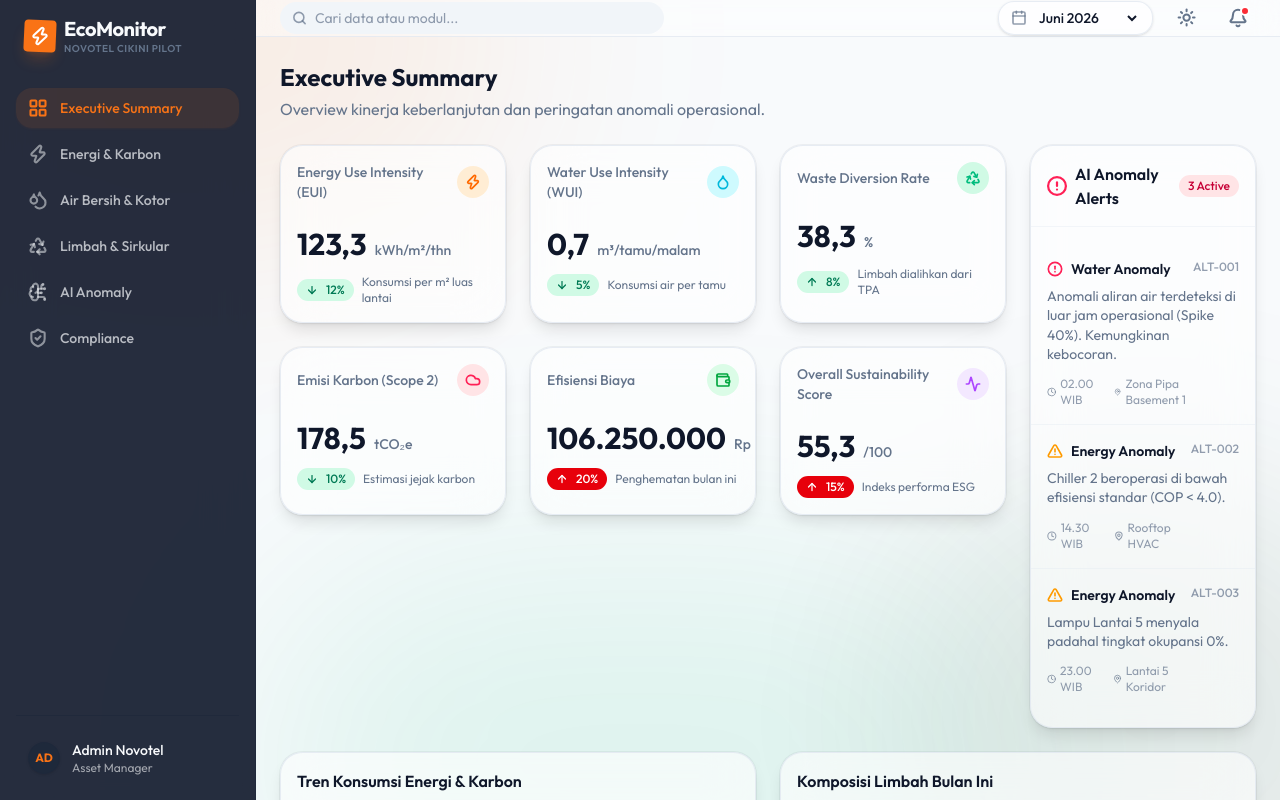
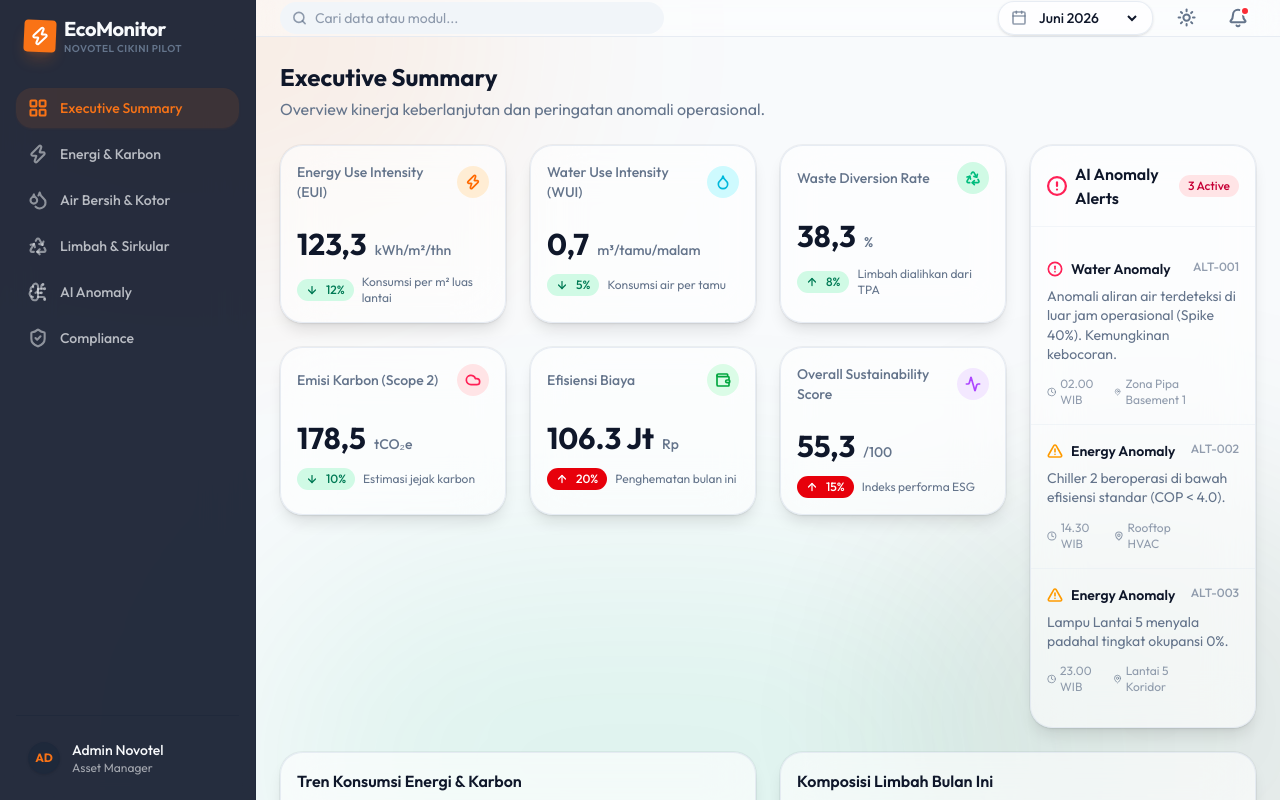
Before and after one commit to deeeeeel/aris, a Next.js app: page /dashboard in a window 1280 px wide. Built offline with nearby package versions, Linux system fonts and the light colour scheme.

Commit message:
fix: resolve string division arithmetic error in kpi cards

```diff
--- a/src/components/dashboard/KPICards.tsx
+++ b/src/components/dashboard/KPICards.tsx
@@ -120,8 +120,8 @@ export function KPICards() {
               <CardContent className="relative z-10">
                 <div className="flex items-baseline space-x-2">
                   <span className="text-3xl font-bold text-foreground">
-                    {kpi.title === 'Saving Opportunity' ?
-                      (kpi.data.value / 1000000).toFixed(1) + ' Jt' :
+                    {kpi.title === 'Efisiensi Biaya' || kpi.title === 'Saving Opportunity' ?
+                      (parseFloat(kpi.data.value.toString().replace(/,/g, '').replace(/\./g, '')) / 1000000).toFixed(1) + ' Jt' :
                       kpi.data.value}
                   </span>
                   <span className="text-sm font-medium text-muted-foreground">{kpi.data.unit}</span>
```
